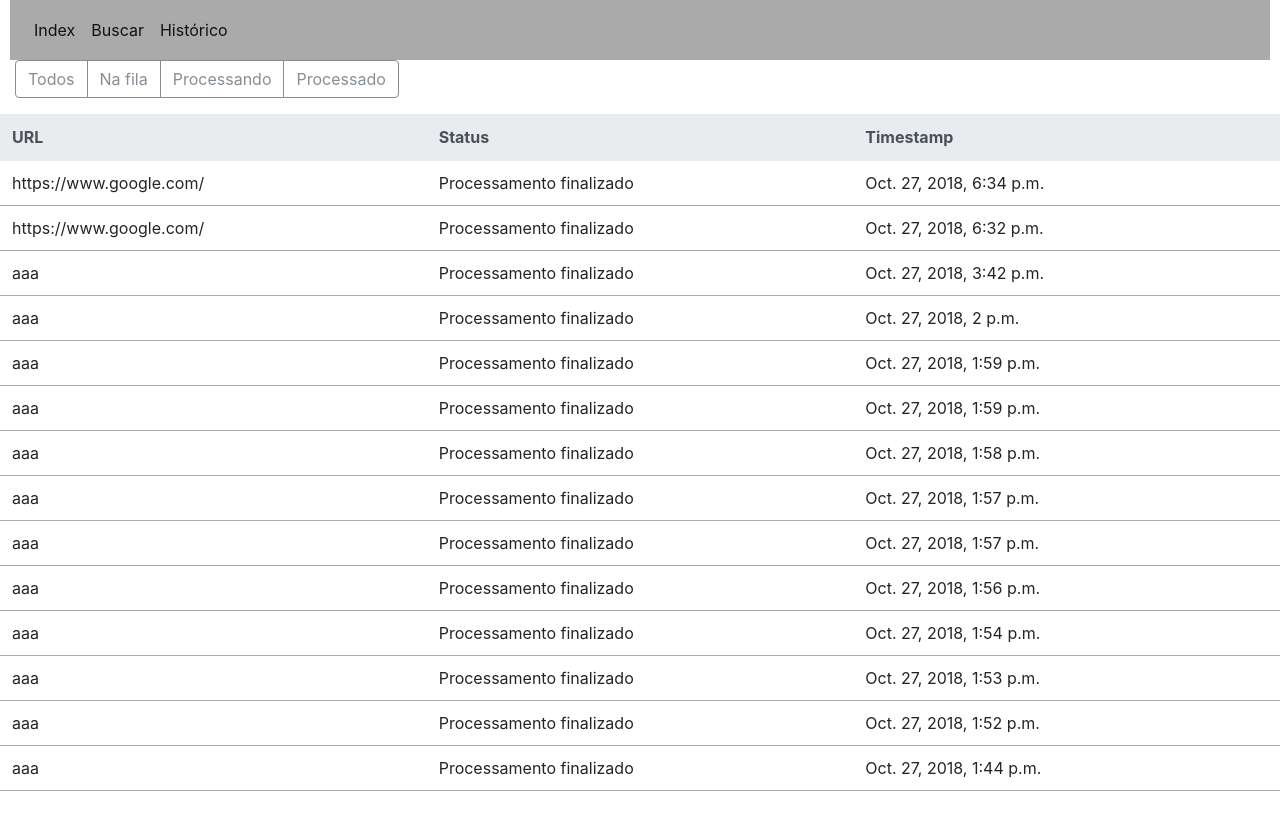
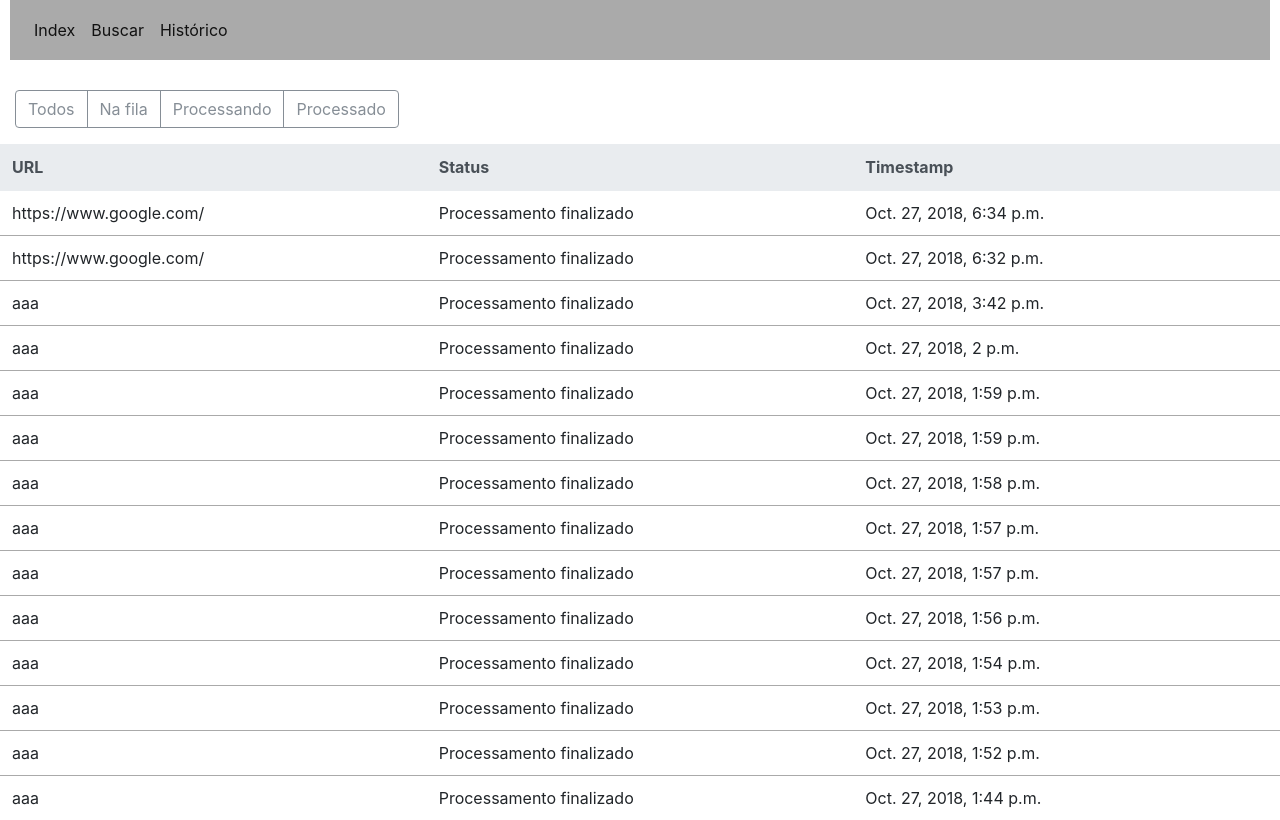
Before and after one commit to raenju/mac5853, a Django app: page /classificador/lista/ in a window 1280 px wide. Shown: the top 820 px of the page. Before the commit the page ends 791 px from the top, so only its background shows below. Run offline with Django 3.2, Linux system fonts and the light colour scheme; data comes from the database, SQL or seed files in the repository; some libraries are stand-ins or nearby versions.

Commit message:
ajuste na barra de navegacao

```diff
--- a/classificador/templates/classificador/busca.html
+++ b/classificador/templates/classificador/busca.html
@@ -9,6 +9,7 @@
       background-color: #aaa;
       margin-left: 10px;
       margin-right: 10px;
+      margin-bottom: 30px;
     }
     .navbar a {
       float: left;
--- a/classificador/templates/classificador/index.html
+++ b/classificador/templates/classificador/index.html
@@ -9,6 +9,7 @@
       background-color: #aaa;
       margin-left: 10px;
       margin-right: 10px;
+      margin-bottom: 30px;
     }
     .navbar a {
       float: left;
--- a/classificador/templates/classificador/lista.html
+++ b/classificador/templates/classificador/lista.html
@@ -20,6 +20,7 @@
       background-color: #aaa;
       margin-left: 10px;
       margin-right: 10px;
+      margin-bottom: 30px;
     }
     .navbar a {
       float: left;
--- a/classificador/templates/classificador/resposta.html
+++ b/classificador/templates/classificador/resposta.html
@@ -20,6 +20,7 @@
       background-color: #aaa;
       margin-left: 10px;
       margin-right: 10px;
+      margin-bottom: 30px;
     }
     .navbar a {
       float: left;
```
